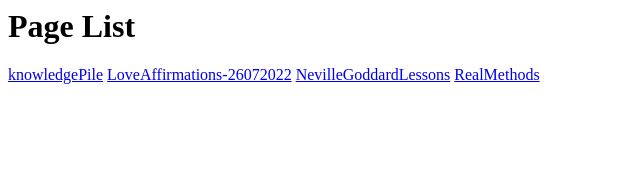
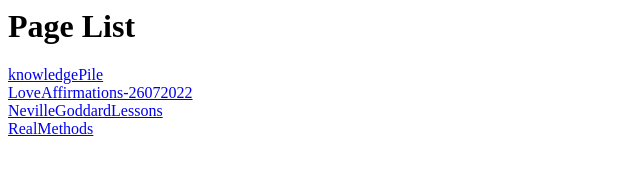
Before and after one commit to authorkun/publicPublish, a plain HTML site: page knowledge/index.html in a window 1280 px wide. Shown: the whole page, without its empty margins (0-640 px from the left). Drawn offline with Linux system fonts and the light colour scheme.

Commit message:
set links display block

```diff
--- a/knowledge/index.html
+++ b/knowledge/index.html
@@ -1,5 +1,5 @@
 <h1>Page List</h1>
-<a href="./knowledgePile.html">knowledgePile</a>
-<a href="./LoveAffirmations-26072022.html">LoveAffirmations-26072022</a>
-<a href="./NevilleGoddardLessons.html">NevilleGoddardLessons</a>
-<a href="./RealMethods.html">RealMethods</a>
+<a href="./knowledgePile.html" style="display:block;">knowledgePile</a>
+<a href="./LoveAffirmations-26072022.html" style="display:block;">LoveAffirmations-26072022</a>
+<a href="./NevilleGoddardLessons.html" style="display:block;">NevilleGoddardLessons</a>
+<a href="./RealMethods.html" style="display:block;">RealMethods</a>
```
